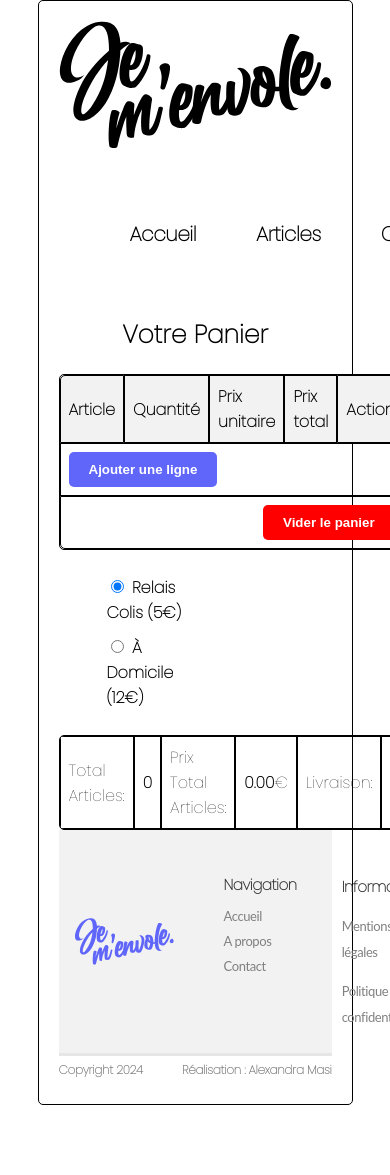
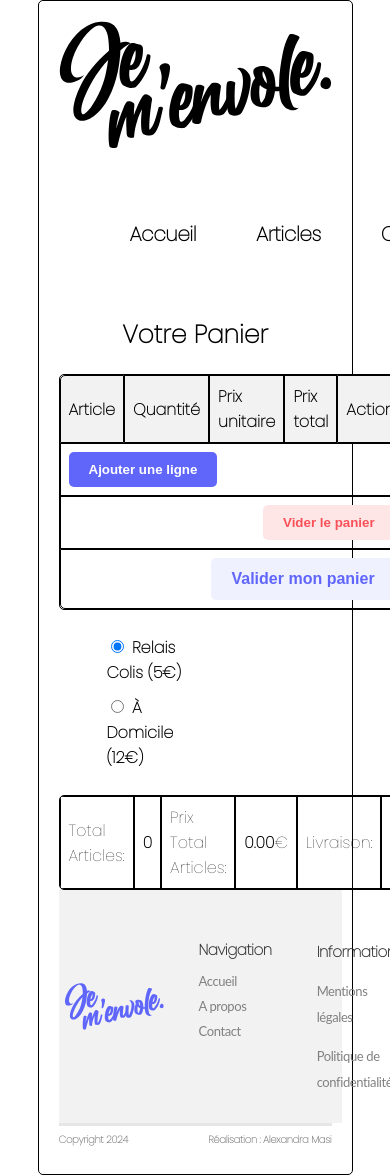
Before and after one commit to DevAlex79/Je-m-envole, a Vue app: page /cart in a window 390 px wide. Shown: the top 1175 px of the page. Before the commit the page ends 1105 px from the top, so only its background shows below. Built offline with nearby package versions, Linux system fonts and the light colour scheme.

Commit message:
Custo Panier

```diff
--- a/package.json
+++ b/package.json
@@ -9,9 +9,10 @@
     "preview": "vite preview"
   },
   "dependencies": {
-    "pinia": "^2.2.0",
+    "@fortawesome/fontawesome-free": "^6.7.2",
+    "pinia": "^2.2.2",
     "vue": "^3.4.21",
-    "vue-router": "^4.4.0"
+    "vue-router": "^4.4.3"
   },
   "devDependencies": {
     "@vitejs/plugin-vue": "^5.0.4",
--- a/src/Home.vue
+++ b/src/Home.vue
@@ -176,4 +176,6 @@ img {
     border-radius: 5px 5px 0px 0px;
     /*object-fit: cover; /* Ajuste la taille de l'image pour qu'elle remplisse son conteneur */
 }
+
+
 </style>
--- a/src/assets/main.css
+++ b/src/assets/main.css
@@ -381,3 +381,109 @@ footer {
   line-height: 26px;
   letter-spacing: -0.27px;
 }
+
+/* Styles pour les écrans larges (par défaut) sont déjà définis au-dessus */
+
+/* Écrans moyens (tablettes) */
+@media screen and (max-width: 1024px) {
+  #menu {
+      flex-direction: column; /* Le menu passe en colonne */
+      gap: 10px; /* Réduit les espaces entre les items */
+  }
+
+  .menu {
+      width: 100%; /* S'adapte à la largeur de l'écran */
+      justify-content: center; /* Centre les éléments */
+  }
+
+  .article {
+      width: 80%; /* Réduit la largeur des articles */
+      margin: 0 auto; /* Centre les articles */
+  }
+
+  footer {
+      flex-direction: column; /* Le footer s'affiche en colonne */
+      align-items: center;
+  }
+
+  .logo-small {
+      margin: 0 auto; /* Centre le logo */
+  }
+
+  .icones {
+      justify-content: center;
+      margin: 10px 0;
+  }
+}
+
+/* Écrans petits (mobiles) */
+@media screen and (max-width: 768px) {
+  body {
+      padding: 10px; /* Réduit les marges */
+  }
+
+  #menu {
+      flex-direction: column; /* Le menu s'empile */
+      align-items: center; /* Centre les éléments */
+  }
+
+  .menu {
+      width: 100%; /* Prend toute la largeur */
+      margin: 20px 0; /* Ajoute un espace vertical */
+  }
+
+  .menu p {
+      font-size: 12px; /* Réduit la taille des textes du menu */
+  }
+
+  .article {
+      width: 100%; /* Les articles prennent toute la largeur */
+      margin-bottom: 15px; /* Ajoute un espacement entre eux */
+  }
+
+  .texte-article p {
+      font-size: 12px; /* Réduit la taille des descriptions */
+  }
+
+  footer {
+      flex-direction: column; /* Footer en colonne */
+      padding: 10px; /* Ajoute de l'espace */
+  }
+
+  .copyright p {
+      text-align: center; /* Texte centré pour les copyrights */
+      font-size: 10px; /* Réduit la taille des copyrights */
+  }
+}
+
+/* Écrans très petits (mobiles < 480px) */
+@media screen and (max-width: 480px) {
+  #menu {
+      font-size: 10px; /* Encore plus petit pour les très petits écrans */
+  }
+
+  .menu p {
+      font-size: 10px;
+  }
+
+  .article img {
+      width: 100%; /* Les images remplissent l'écran */
+      height: auto; /* Conserve le ratio */
+  }
+
+  .categorie-cuisine,
+  .categorie-jardin,
+  .categorie-loisirs,
+  .categorie-voyages {
+      font-size: 10px; /* Réduit la taille des catégories */
+      padding: 0px 5px; /* Réduit l'espacement */
+  }
+
+  footer {
+      padding: 5px;
+  }
+
+  .icones {
+      margin: 5px 0;
+  }
+}
--- a/src/components/Cart.vue
+++ b/src/components/Cart.vue
@@ -17,10 +17,17 @@
                     <td :style="{ color: '#000000' }">{{ line.quantity }}</td>
                     <td :style="{ color: '#000000' }">{{ line.unitPrice ? line.unitPrice.toFixed(2) : '0.00' }}€</td>
                     <td :style="{ color: '#000000' }">{{ line.total ? line.total.toFixed(2) : '0.00' }}€</td>
-                    <td><button @click="removeProductFromCart(line)" class="remove-row">Supprimer</button></td>
+                    <!-- <td><button @click="removeProductFromCart(line)" class="remove-row">Supprimer</button></td> -->
+                    <td>
+                        <button @click="removeProductFromCart(line)" class="remove-row">
+                            <i class="fas fa-trash"></i>
+                        </button>
+                    </td>
+
                 </tr>
             </tbody>
             <tfoot>
+
                 <tr>
                     <td colspan="5">
                         <button @click="addRow" class="add-row-button">Ajouter une ligne</button>
@@ -31,6 +38,14 @@
                         <button @click="clearCart" class="clear-cart-button">Vider le panier</button>
                     </td>
                 </tr>
+                <tr>
+                    <td colspan="5" style="text-align: right;">
+                        <button @click="validateCart" class="validate-cart-button">
+                        Valider mon panier
+                    </button>
+                    </td>
+                </tr>
+
             </tfoot>
         </table>
 
@@ -58,7 +73,7 @@
                 <tbody>
                     <tr>
                         <td style="color: #000000;">Total Articles:</td>
-                        <td><span id="total-nombre-articles" :style="{ color: '#000000' }">{{ totalArticles }}</span>
+                        <td><span id="total-nombre-articles" :style="{ color: '#6066FA' }">{{ totalArticles }}</span>
                         </td>
                         <td style="color: #000000;">Prix Total Articles:</td>
                         <td><span id="prix-total-articles" :style="{ color: '#000000' }">{{
@@ -78,6 +93,7 @@
 <script>
 import { useCartStore } from '@/store/cartStore';
 import { computed } from 'vue';
+import { useRouter } from 'vue-router';
 
 export default {
     name: 'Cart',
@@ -102,6 +118,16 @@ export default {
             cart.clearCart();
         }
 
+        const router = useRouter();
+
+        function validateCart() {
+            if (cart.lines.lines.length === 0) {
+                alert("Votre panier est vide !");
+                return;
+            }
+            router.push({ name: 'Checkout' }); // avoir une route Checkout dans votre `router/index.js`
+        }
+
         return {
             cart,
             addRow,
@@ -111,7 +137,8 @@ export default {
             totalArticles: computed(() => cart.totalArticles),
             totalArticlesPrice: computed(() => cart.totalArticlesPrice),
             shipmentPrice: computed(() => cart.shipmentPrice),
-            totalPrice: computed(() => cart.totalPrice)
+            totalPrice: computed(() => cart.totalPrice),
+            validateCart
         };
     },
     /*computed: {
@@ -195,14 +222,31 @@ th {
 
 }
 
-.remove-row {
+/* .remove-row {
     cursor: pointer;
     color: red;
     font-weight: bold;
     border: none;
     background: none;
     font-size: larger;
+} */
+
+.remove-row {
+    cursor: pointer;
+    border: none;
+    background: none;
+    font-size: 18px;
+    color: #6066FA;
 }
+
+.remove-row i {
+    font-size: 18px;
+}
+
+.remove-row:hover {
+    color: darkred;
+}
+
 
 .add-row-button {
     background-color: #6066FA;
@@ -222,13 +266,35 @@ th {
 }
 
 .clear-cart-button {
-    background-color: #FF0000;
-    color: #FFF;
+    background-color: #FEE6E7;
+    color: #FA5158;
     padding: 10px 20px;
     border: none;
     border-radius: 5px;
     cursor: pointer;
     font-weight: bold;
+}
+
+.validate-cart-container {
+    display: flex;
+    justify-content: center;
+    margin-top: 20px;
+}
+
+.validate-cart-button {
+    background-color: #F0F1FF;
+    color: #6066FA;
+    padding: 12px 20px;
+    border: none;
+    border-radius: 5px;
+    cursor: pointer;
+    font-weight: bold;
+    font-size: 16px;
+}
+
+.validate-cart-button:hover {
+    background-color: #6066FA;
+    color: #F0F1FF;
 }
 
 .totals-container {
@@ -282,6 +348,8 @@ label {
 
 
 
+
+
 /*#cart {
     padding: 20px;
 }
--- a/src/main.js
+++ b/src/main.js
@@ -1,4 +1,6 @@
 import './assets/main.css'
+import '@fortawesome/fontawesome-free/css/all.css'
+
 
 import { createApp } from 'vue'
 import { createPinia } from 'pinia'
```
Also changed, not shown: 1 other file (tests, documents, lock files or other folders).
